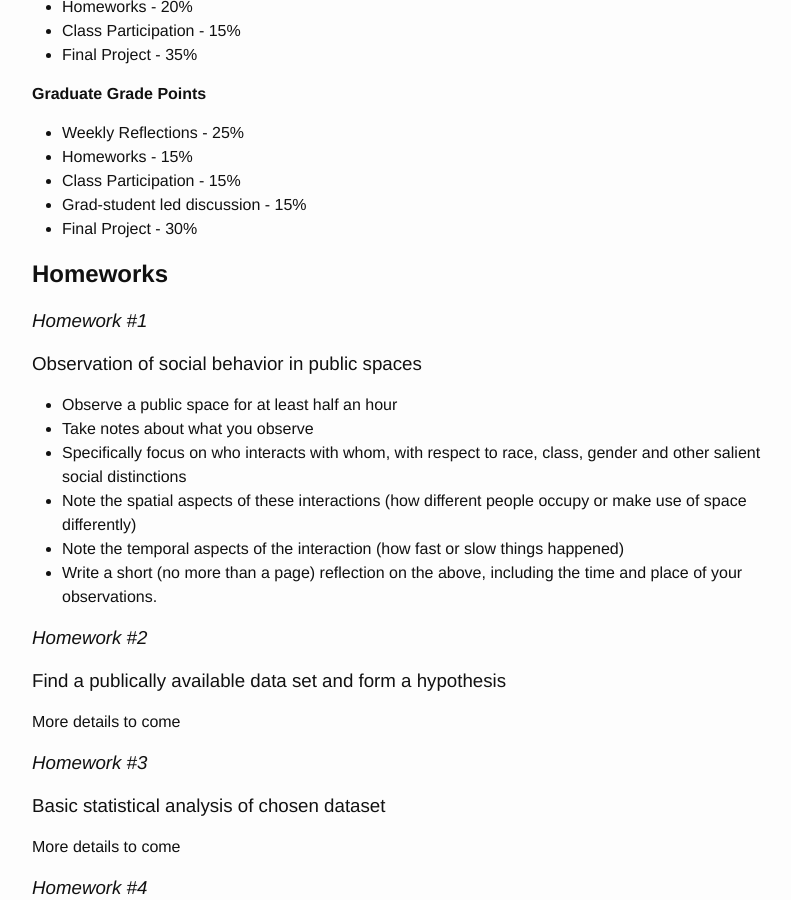
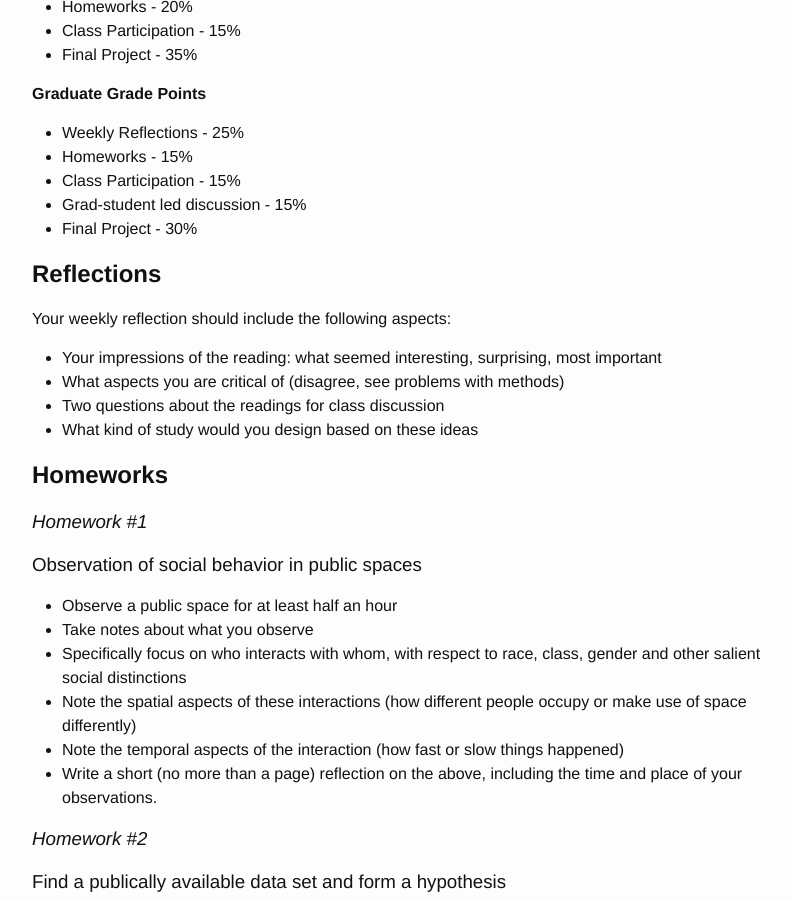
Before and after one commit to marinkala/marinkala.github.com, a Jekyll site: the page built from syllabus.md, in a window 1280 px wide and 900 px high, scrolled down 820 px. Shown: the whole window, without its empty margins (238-1029 px from the left). Built offline with Jekyll 4.4.1, drawn with Linux system fonts in a browser that asks for light colours; our own code applies the rules of GitHub Pages for plain Markdown files.

Commit message:
added syllabus reflections

```diff
--- a/syllabus.md
+++ b/syllabus.md
@@ -39,6 +39,14 @@ Final grades are determined using the following weights:
 * Grad-student led discussion - 15%
 * Final Project - 30%
 
+## **Reflections**
+Your weekly reflection should include the following aspects:
+
+* Your impressions of the reading: what seemed interesting, surprising, most important
+* What aspects you are critical of (disagree, see problems with methods)
+* Two questions about the readings for class discussion
+* What kind of study would you design based on these ideas
+
 ## **Homeworks**
 ### _Homework #1_
 ### Observation of social behavior in public spaces
```
